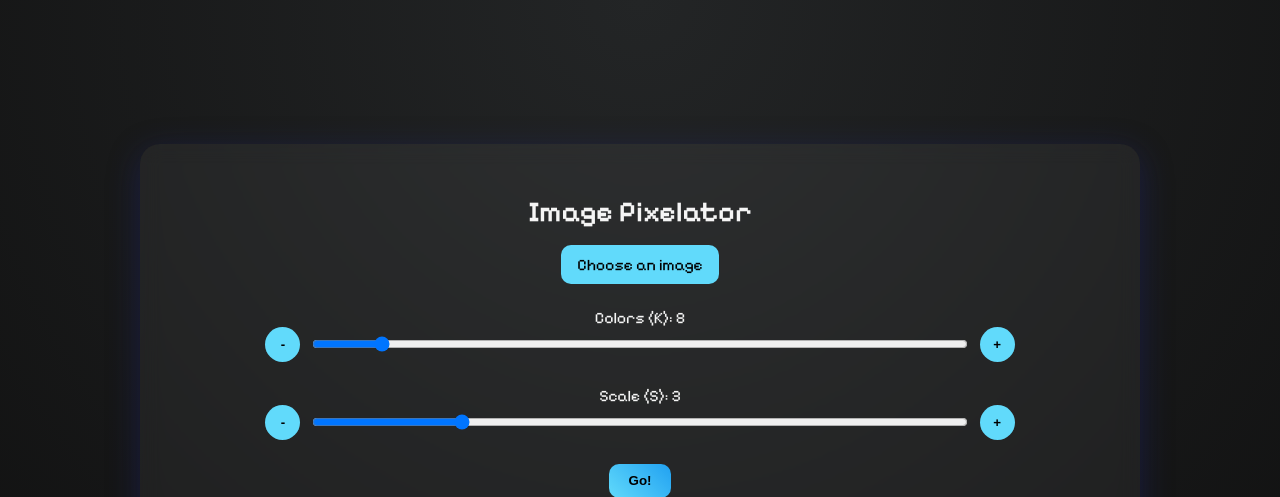
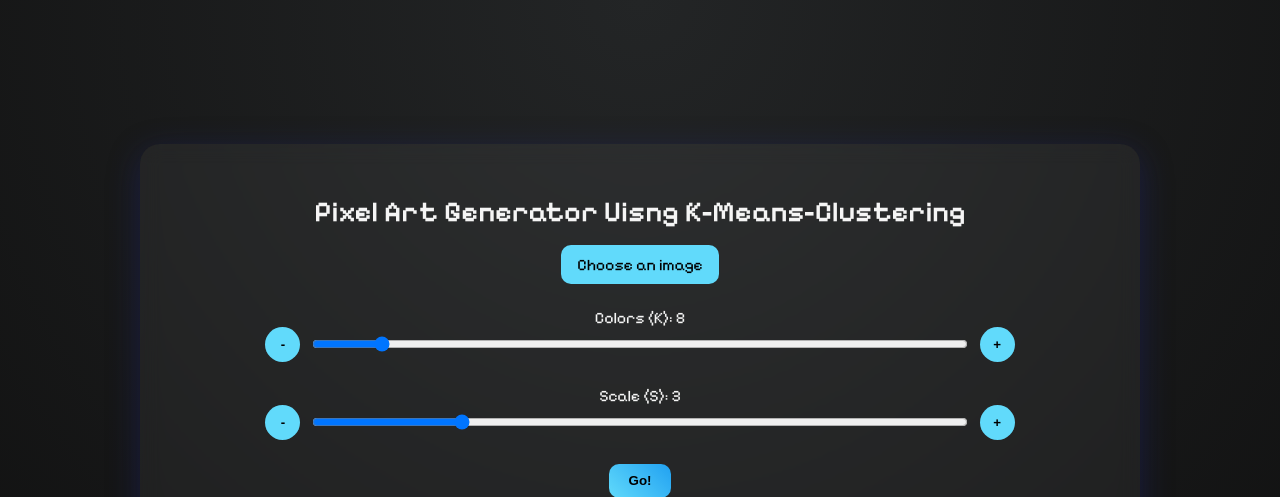
Before and after one commit to KaiAllAlone/8-bit-Color-Compressor-and-Pixelator-using-K-Means-Clustering-, a Flask app: page / in a window 1280 px wide. Shown: the top 497 px of the page. Run offline with Flask 3, Linux system fonts and the light colour scheme; some libraries are stand-ins or nearby versions.

Commit message:
Change name

```diff
--- a/templates/index.html
+++ b/templates/index.html
@@ -2,13 +2,13 @@
 <html lang="en">
 <head>
   <meta charset="UTF-8" />
-  <title>Image Pixelator</title>
+  <title>Pixel Art Generator</title>
   <link rel="stylesheet" href="{{ url_for('static', filename='style.css') }}">
   <link href="https://fonts.googleapis.com/css2?family=Pixelify+Sans:wght@400..700&display=swap" rel="stylesheet">
 </head>
 <body>
   <div class="container">
-    <h1 class="fade-in">Image Pixelator</h1>
+    <h1 class="fade-in">Pixel Art Generator Uisng K-Means-Clustering</h1>
 
     <form id="uploadForm" enctype="multipart/form-data" class="fade-in delay-1">
       <label class="file-label">
```
